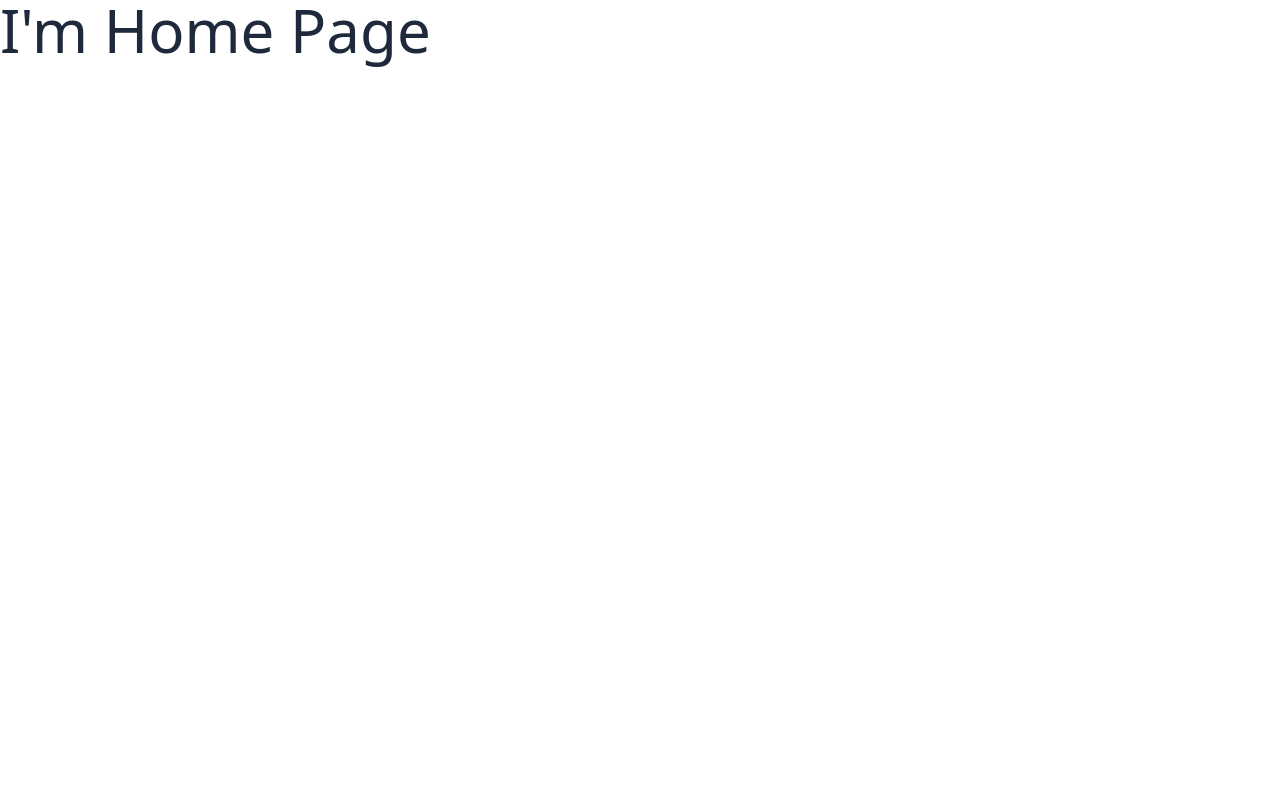
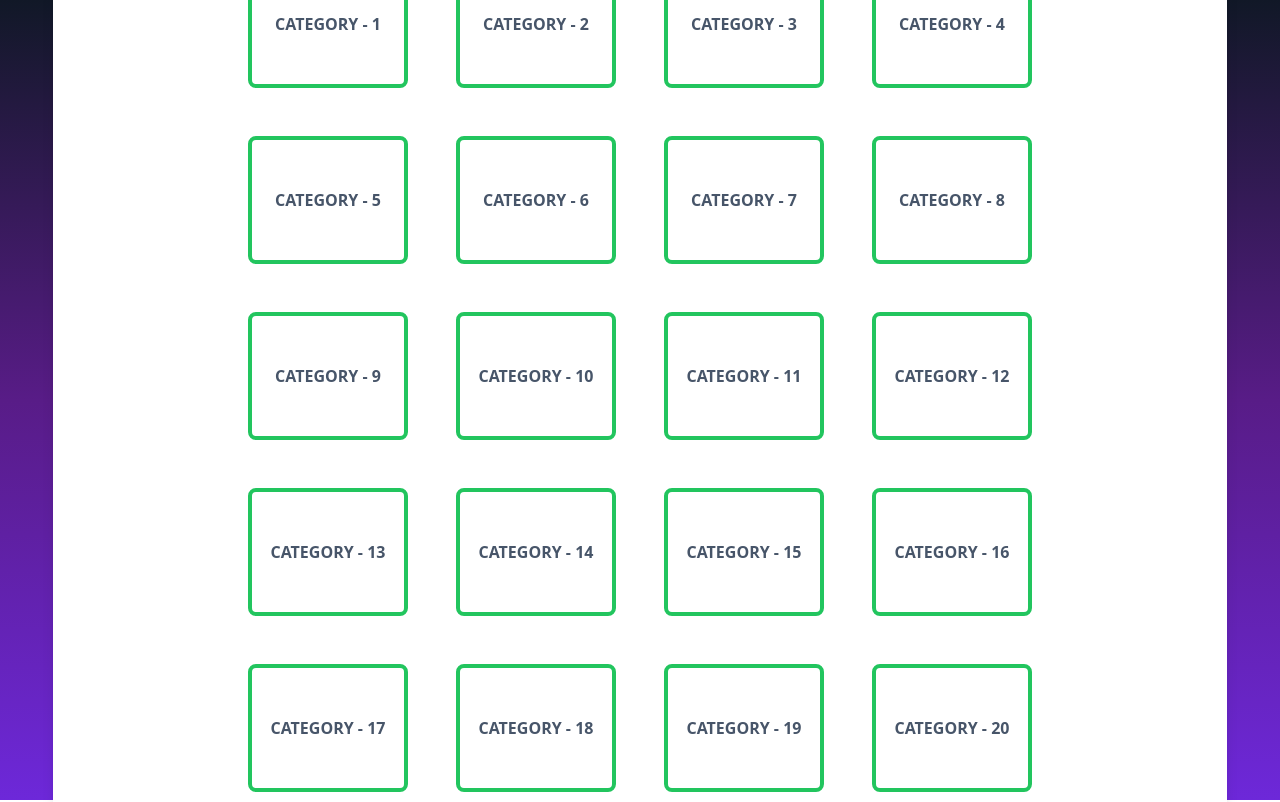
Before and after one commit to ramgarces/triviatastic, a Vue app: page / in a window 1280 px wide. Shown: the top 802 px of the page. Built offline with nearby package versions, Linux system fonts and the light colour scheme.

Commit message:
Add main page layout

```diff
--- a/src/App.vue
+++ b/src/App.vue
@@ -2,5 +2,18 @@
 </script>
 
 <template>
-  <RouterView />
+  <main>
+    <div class="card">
+      <RouterView />
+    </div>
+  </main>
 </template>
+
+<style lang="postcss" scoped>
+main {
+  @apply flex h-screen items-center justify-center bg-gradient-to-b from-gray-900 via-purple-900 to-violet-700;
+  & .card {
+    @apply flex h-5/6 min-h-fit w-11/12 flex-col items-center gap-16 overflow-auto rounded-lg bg-white p-8 shadow-lg;
+  }
+}
+</style>
--- a/src/views/HomePage.vue
+++ b/src/views/HomePage.vue
@@ -2,5 +2,40 @@
 </script>
 
 <template>
-  <h1 class="text-6xl font-thin text-slate-800">I'm Home Page</h1>
+  <div class="brand">
+    <img class="logo" src="logo.svg" alt="logo" />
+    <h1 class="title">Triviatastic</h1>
+    <img class="logo" src="logo.svg" alt="logo" />
+  </div>
+  <div class="categories">
+    <RouterLink :to="`/question/category/${n}`" v-for="n in 24" :key="n" class="category">Category - {{ n }}</RouterLink>
+  </div>
 </template>
+
+<style lang="postcss" scoped>
+.brand {
+  @apply flex items-center justify-center gap-4;
+
+  & .logo {
+    @apply h-16 w-16;
+  }
+
+  & .title {
+    @apply text-6xl font-thin tracking-widest text-slate-700 uppercase;
+  }
+}
+
+.categories {
+  @apply grid flex-grow grid-cols-4 gap-12;
+
+  & .category {
+    @apply flex h-32 w-40 items-center justify-center rounded-lg
+    border-green-500 py-4 border-4 font-bold uppercase text-slate-600
+    transition-colors duration-300;
+
+    &:hover {
+      @apply cursor-pointer border-red-500 bg-red-500 text-white;
+    }
+  }
+}
+</style>
```
